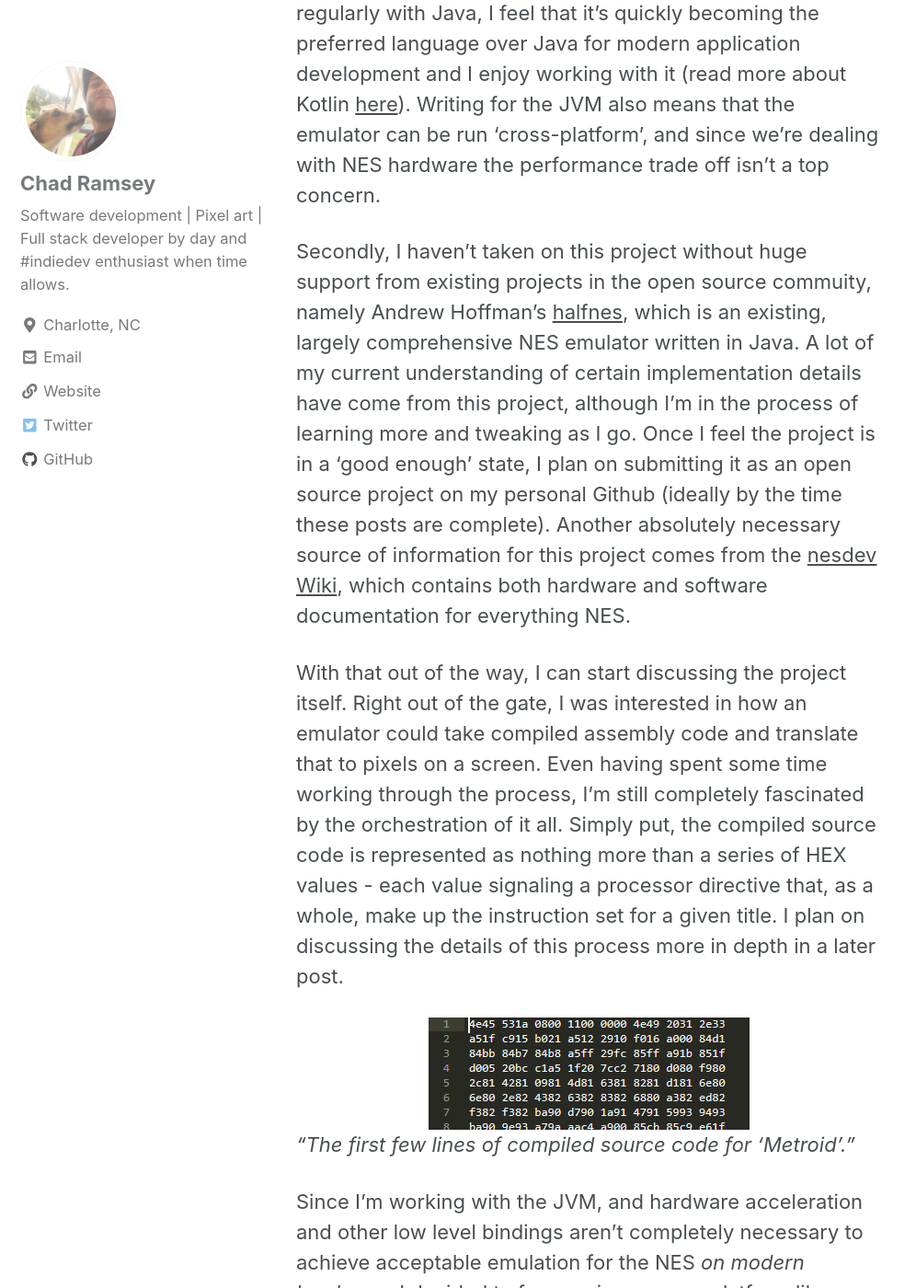
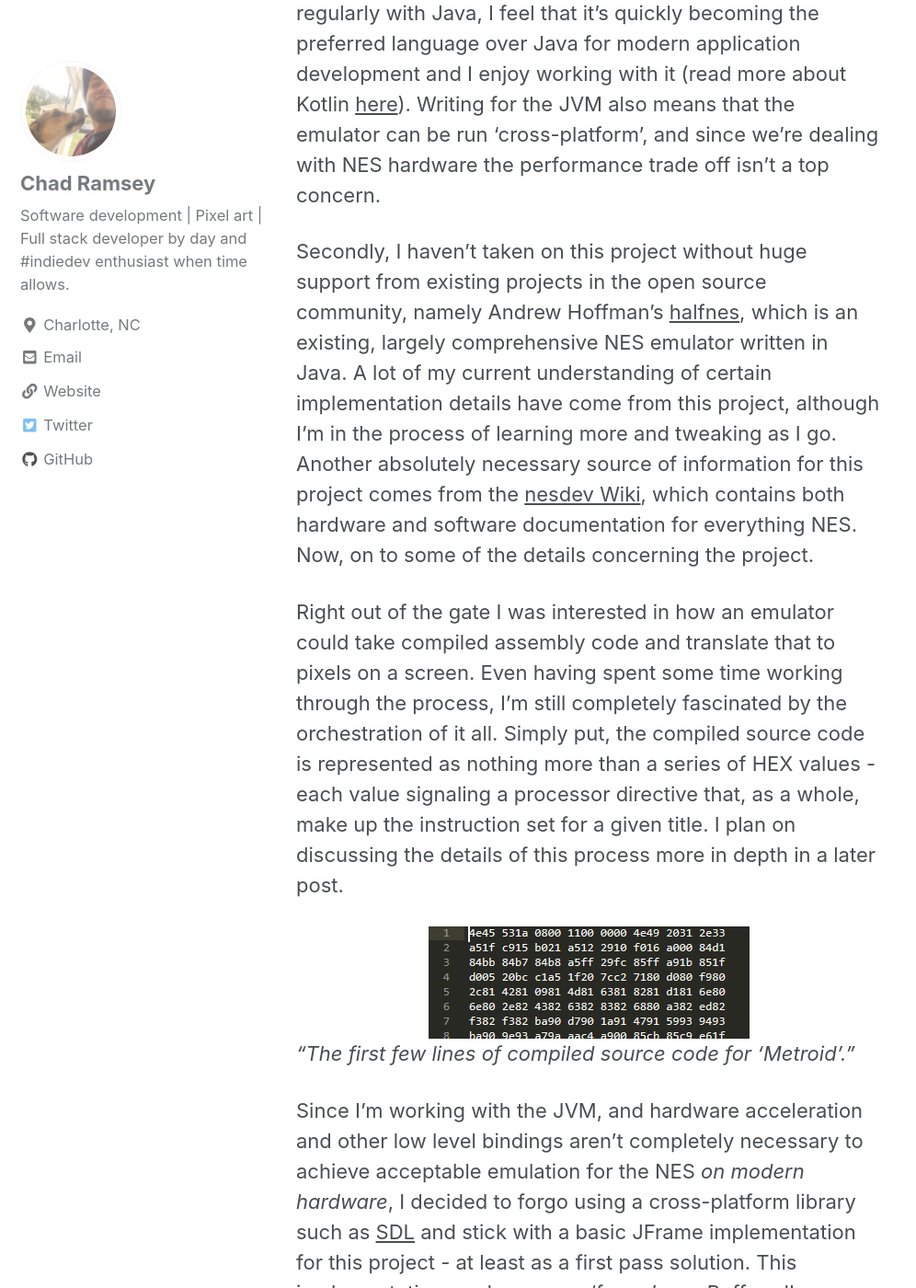
Before and after one commit to chadramsey/chadramsey.github.io, a Jekyll site: the page built from _posts/2018-12-08-nes-emulation-two.md, in a window 1280 px wide and 1400 px high, scrolled down 1105 px. Shown: the whole window at 92% size, without its empty margins (0-996 px from the left). Built offline with Jekyll 4.4.1, drawn with Linux system fonts in a browser that asks for light colours; cached includes are drawn as plain includes; nearby versions of some CDN libraries; some of the changed text lies outside the part shown.

Commit message:
Updates to NES part 1

```diff
--- a/_posts/2018-12-08-nes-emulation-two.md
+++ b/_posts/2018-12-08-nes-emulation-two.md
@@ -10,17 +10,20 @@
 
 I should address a couple of things up front about this project: first, why Kotlin? Kotlin is a 'modern', statically typed language that runs on the JVM. As someone who works regularly with Java, I feel that it's quickly becoming the preferred language over Java for modern application development and I enjoy working with it (read more about Kotlin [here](https://kotlinlang.org/)). Writing for the JVM also means that the emulator can be run 'cross-platform', and since we're dealing with NES hardware the performance trade off isn't a top concern.
 
-Secondly, I haven't taken on this project without huge support from existing projects in the open source commuity, namely Andrew Hoffman's [halfnes](https://github.com/andrew-hoffman/halfnes), which is an existing, largely comprehensive NES emulator written in Java. A lot of my current understanding of certain implementation details have come from this project, although I'm in the process of learning more and tweaking as I go. Once I feel the project is in a 'good enough' state, I plan on submitting it as an open source project on my personal Github (ideally by the time these posts are complete). Another absolutely necessary source of information for this project comes from the [nesdev Wiki](https://wiki.nesdev.com/w/index.php/NES_reference_guide), which contains both hardware and software documentation for everything NES.
+Secondly, I haven't taken on this project without huge support from existing projects in the open source community, namely Andrew Hoffman's [halfnes](https://github.com/andrew-hoffman/halfnes), which is an existing, largely comprehensive NES emulator written in Java. A lot of my current understanding of certain implementation details have come from this project, although I'm in the process of learning more and tweaking as I go. Another absolutely necessary source of information for this project comes from the [nesdev Wiki](https://wiki.nesdev.com/w/index.php/NES_reference_guide), which contains both hardware and software documentation for everything NES. Now, on to some of the details concerning the project.
 
-With that out of the way, I can start discussing the project itself. Right out of the gate, I was interested in how an emulator could take compiled assembly code and translate that to pixels on a screen. Even having spent some time working through the process, I'm still completely fascinated by the orchestration of it all. Simply put, the compiled source code is represented as nothing more than a series of HEX values - each value signaling a processor directive that, as a whole, make up the instruction set for a given title. I plan on discussing the details of this process more in depth in a later post.
+Right out of the gate I was interested in how an emulator could take compiled assembly code and translate that to pixels on a screen. Even having spent some time working through the process, I'm still completely fascinated by the orchestration of it all. Simply put, the compiled source code is represented as nothing more than a series of HEX values - each value signaling a processor directive that, as a whole, make up the instruction set for a given title. I plan on discussing the details of this process more in depth in a later post.
 
 ![](https://chadramsey.github.io/assets/images/2018/nes-emu-two.PNG){: .center-image }
 *"The first few lines of compiled source code for 'Metroid'."*
 
 Since I'm working with the JVM, and hardware acceleration and other low level bindings aren't completely necessary to achieve acceptable emulation for the NES *on modern hardware*, I decided to forgo using a cross-platform library such as [SDL](https://www.libsdl.org/) and stick with a basic JFrame implementation for this project - at least as a first pass solution. This implementation renders a new 'frame' as a BufferedImage and displays the contents within the JFrame at (an ideal) 60 frames/second, although I've found that the timing isn't always perfect. I also plan on discussing how these frames are composed when I get around to discussing the PPU, or picture processing unit (effectively the 'graphics processor' of the NES).
 
-With the basics covered, I want to address one more topic central to console emulation. How is it that the compiled source code addressed above makes its way into a digital file format suited for emulators from the cartridge it originated from? NES cartridge data can be 'ripped', or extracted using special hardware/software such as [INLretro Dumper-Programmer](http://www.infiniteneslives.com/inlretro.php) (formerly named 'kazzo'). This relatively inexpensive board will allow cartridge owners to back up their cartridges into the digital formats that emulators accept.
+I don't want to get too far in the weeds right away, but I do want to address one more topic central to console emulation: How is it that the compiled source code addressed above makes its way into a digital file format suited for emulators from the cartridge it originated from? NES cartridge data can be 'ripped', or extracted using special hardware/software such as [INLretro Dumper-Programmer](http://www.infiniteneslives.com/inlretro.php) (formerly named 'kazzo'). This relatively inexpensive board will allow cartridge owners to back up their cartridges into the digital formats that emulators accept.
 
 This product also supports the ability to flash cartridges, allowing the ability to load your own ROMs onto a playable cartridge for the die-hard enthusiast who wants to see their creations running on actual NES hardware. For those interested in writing games for the NES, the [nesdev Wiki](https://wiki.nesdev.com/w/index.php/NES_reference_guide) is a great starting point, as well as the NES Programming guide [hosted on NintendoAge](http://nintendoage.com/forum/messageview.cfm?catid=22&threadid=7155).
 
 Next up I plan on diving into the CPU, and how the NES handles working with the compiled source code mentioned above.
+
+kNES can be found [on my GitHub page](https://github.com/chadramsey/knes).
+I'm entirely open to and interested in community contribution for this project.
```
